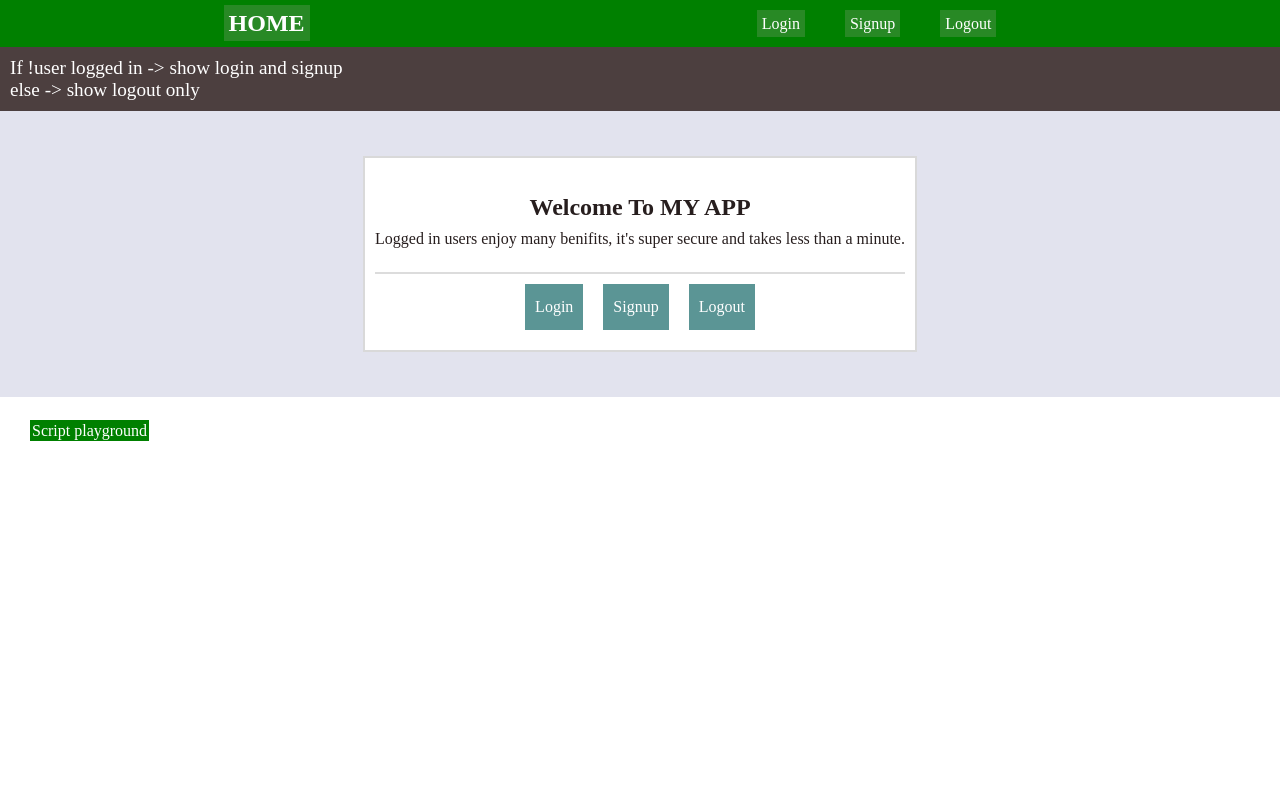
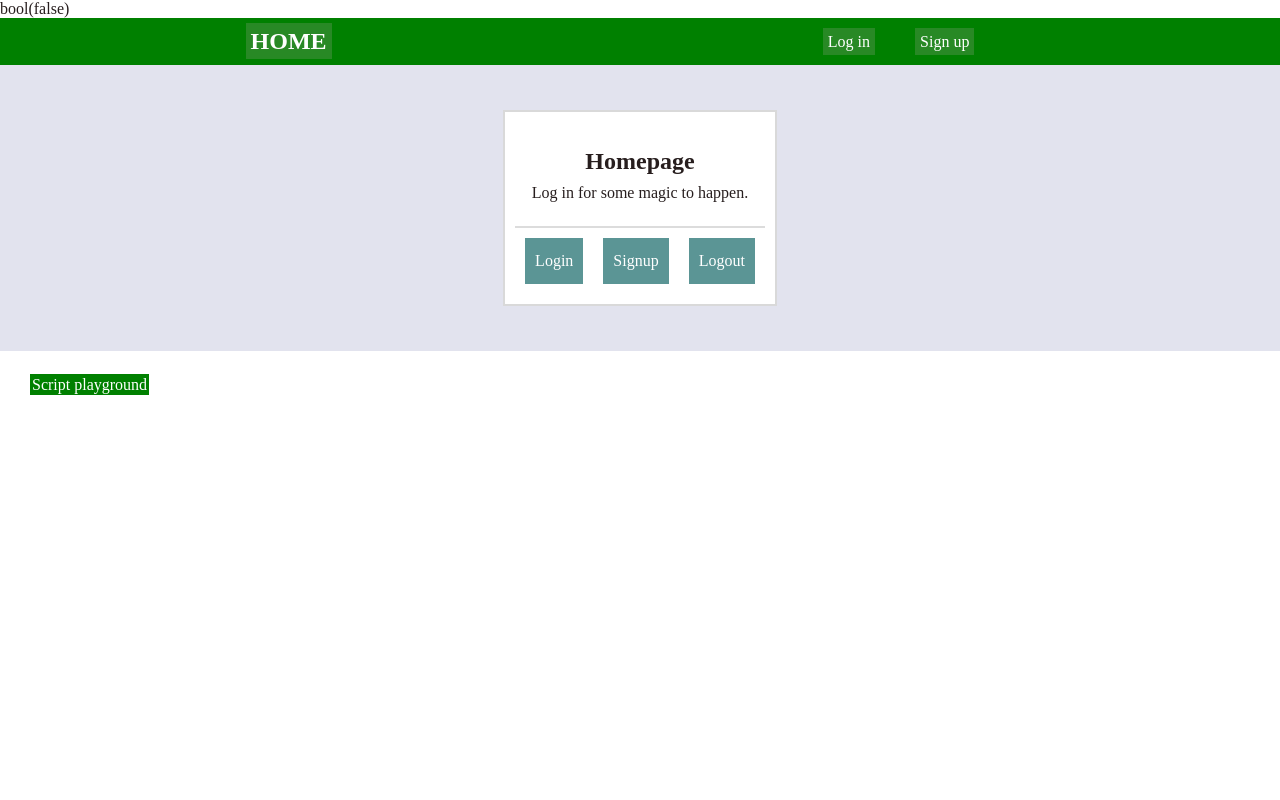
Before and after one commit to deepyes02/user-auth, a PHP site: page /user_authentication/ in a window 1280 px wide. Run offline with PHP 8.4, Linux system fonts and the light colour scheme.

Commit message:
login, registration, logout functioning as expected, some checks before moving on and finalizing this app, later, I will also turn this into modular code

```diff
--- a/includes/header.php
+++ b/includes/header.php
@@ -1,3 +1,12 @@
+<?php
+session_start();
+//check if user is already loggin in, if so, redirect to welcome page
+if (isset($_SESSION["loggedin"]) && $_SESSION["loggedin"] === true) {
+ $user_logged_in = true;
+} else $user_logged_in = false;
+
+var_dump($user_logged_in);
+?>
 <!DOCTYPE html>
 <html lang="en">
 
@@ -14,9 +23,18 @@
 		<h2><a class="home_title" href="http://localhost:7070/user_authentication/">HOME</a></h2>
 		<nav id="nav">
 			<ul>
-				<li><a href="http://localhost:7070/user_authentication/login.php">Login</a></li>
-				<li><a href="http://localhost:7070/user_authentication/signup.php">Signup</a></li>
-				<li><a href="http://localhost:7070/user_authentication/logout.php">Logout</a></li>
+			<?php
+			if($user_logged_in !== true) {
+				?>
+				<li><a href="http://localhost:7070/user_authentication/login.php">Log in</a></li>
+				<li><a href="http://localhost:7070/user_authentication/signup.php">Sign up</a></li>
+				<?php
+			} else {
+				?>
+				<li><a href="logout.php">Log out</a></li>
+				<?php
+			}
+			?>
 			</ul>
 		</nav>
 	</section>
--- a/index.php
+++ b/index.php
@@ -1,17 +1,14 @@
 <?php include('./includes/header.php'); ?>
-<section class="header_notice">
-	<span>If !user logged in -> show login and signup<br>else -> show logout only</span>
-</section>
 <section class="full_section main_body">
 	<div class="main_body__inner">
 		<div class="main_body_title">
-			<h2>Welcome To MY APP</h2>
-			<p>Logged in users enjoy many benifits, it's super secure and takes less than a minute.</p>
+			<h2>Homepage</h2>
+			<p>Log in for some magic to happen.</p>
 		</div>
 		<div class="interactive_section">
 			<a href="login.php" class="btn btn-login">Login</a>
-			<a href="#" class="btn btn-register">Signup</a>
-			<a href="#" class="btn btn-signup">Logout</a>
+			<a href="singup.php" class="btn btn-register">Signup</a>
+			<a href="logout.php" class="btn btn-signup">Logout</a>
 		</div>
 	</div>
 </section>
--- a/login.php
+++ b/login.php
@@ -1,6 +1,4 @@
 <?php
-#initialize session at the very first part of the application
-session_start();
 #include header
 include('./includes/header.php');
 
@@ -112,6 +110,10 @@ $conn->close();
 			<div class="form_row">
 				<label for="login_user_pass">Password</label>
 				<input type="password" name="login_user_pass" id="login_user_pass">
+				<script>
+				document.querySelector('#login_user_email').value="deepyes@outlook.com";
+				document.querySelector('#login_user_pass').value = "12345678";
+				</script>
 			</div>
 			<div class="form_row">
 				<input type="submit" value="login" class="btn btn-login" />
--- a/signup.php
+++ b/signup.php
@@ -29,10 +29,10 @@ if ($_SERVER['REQUEST_METHOD'] === 'POST') {
 				//if username is taken
 				if (mysqli_stmt_num_rows($stmt) == 1) {
 					$username_err = "This email is already registered.";
-				} else {//if username is new
+				} else { //if username is new
 					$username = trim($_POST['signup_user_email']);
 				}
-			} else {//any other problems with server
+			} else { //any other problems with server
 				echo "Oops! something went wrong, please try later";
 			}
 			//close statement
@@ -96,7 +96,7 @@ $conn->close();
 		<form action="<?php echo htmlspecialchars($_SERVER["PHP_SELF"]); ?>" method="POST">
 			<div class="form_row">
 				<label for="signup_user_email">Email</label>
-				<input type="text" name="signup_user_email" id="signup_user_email" value="<?php echo isset($_POST['signup_user_email']) ? $_POST['signup_user_email'] : ""; ?>"/>
+				<input type="text" name="signup_user_email" id="signup_user_email" value="<?php echo isset($_POST['signup_user_email']) ? $_POST['signup_user_email'] : ""; ?>" />
 				<span class="signup_notification">
 					<?php if (!empty($username_err)) {
 						echo $username_err;
```
Also changed, not shown: logout.php (+14 -18 lines), welcome.php (+2 -8 lines).
